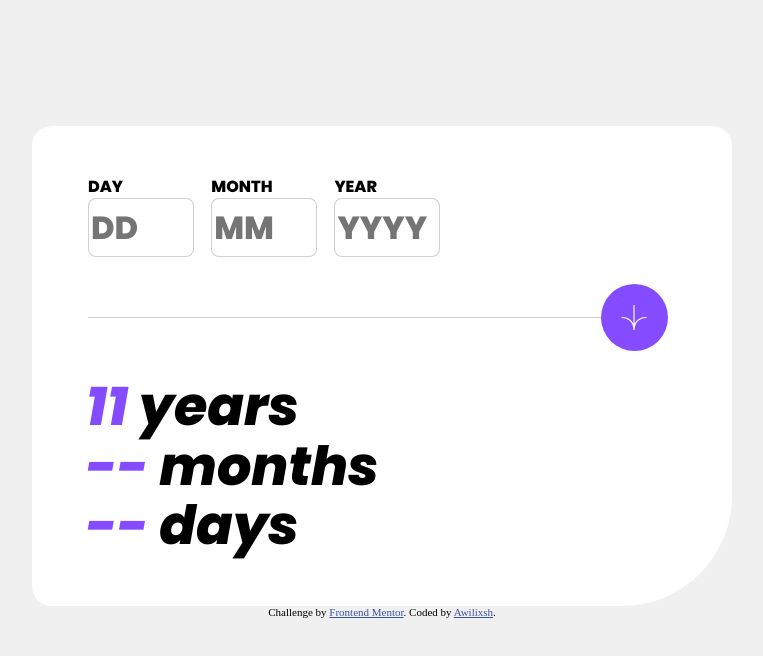
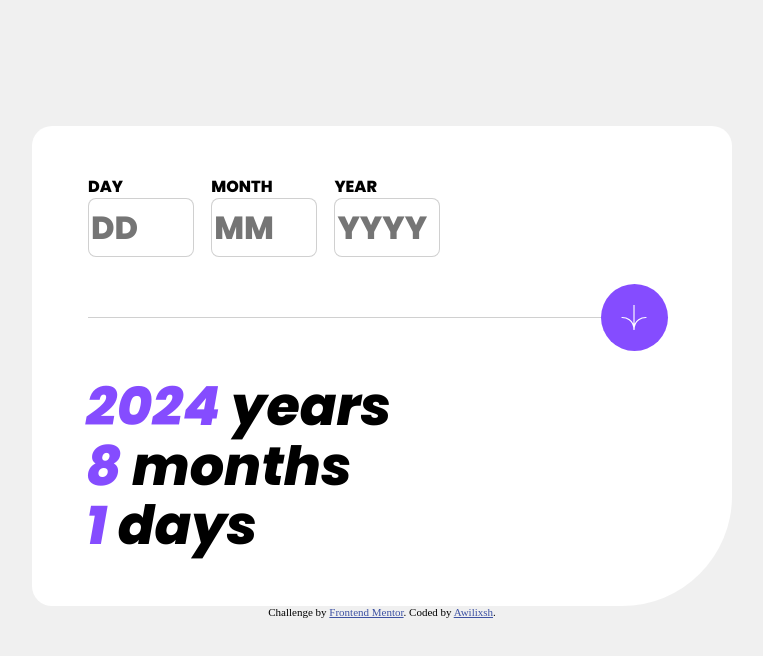
Before and after one commit to Awilixsh/Age-Calculator-App---Frontend-Mentor, a plain HTML site: page index.html in a window 1280 px wide. Both pictures are taken after a click on the element 892 px from the left and 317 px from the top of the page. Shown: the whole page, without its empty margins (258-1021 px from the left). Drawn offline with Linux system fonts and the light colour scheme.

Commit message:
Updated date function

```diff
--- a/index.html
+++ b/index.html
@@ -191,9 +191,9 @@
 				</section>
 			</form>
 			<section id = 'sectionOutput'>
-				<p><span id = 'outputYears' class = 'colorPurple'>--</span> years</p>
-				<p><span id = 'outputMonths'class = 'colorPurple'>--</span> months</p>
-				<p><span id = 'outputDays'class = 'colorPurple'>--</span> days</p>
+				<p><span id = 'outputYear' class = 'colorPurple'>--</span> years</p>
+				<p><span id = 'outputMonth'class = 'colorPurple'>--</span> months</p>
+				<p><span id = 'outputDay'class = 'colorPurple'>--</span> days</p>
 			</section>
 		</main>
 	  <div class="attribution">
@@ -202,17 +202,24 @@
 	  </div>
 	<script>
 		function submitDate(){
-			const current_date = new Date();
+
 			const input_year = document.getElementById('inputYear').value;
 			const input_month = document.getElementById('inputMonth').value;
 			const input_day = document.getElementById('inputDay').value;
-			changeOutput();
-			alert(current_date.getFullYear());
+			checkDate(input_year,input_month,input_day);
+
 		}
-		function changeOutput(){
-			document.getElementById('outputYears').innerText = 11;
+		function changeOutput(output_year, output_month, output_day){
+			document.getElementById('outputYear').innerText = output_year;
+			document.getElementById('outputMonth').innerText = output_month;
+			document.getElementById('outputDay').innerText = output_day;
 		}
-		function checkDate(){
+		function checkDate(input_year,input_month,input_day){
+			const current_date = new Date();
+			output_year = current_date.getFullYear() - input_year;
+			output_month = current_date.getMonth() - input_month;
+			output_day = current_date.getDay() - input_day;
+			changeOutput(output_year,output_month,output_day);
 		}
 		function inputValidation(){
 		}
```
